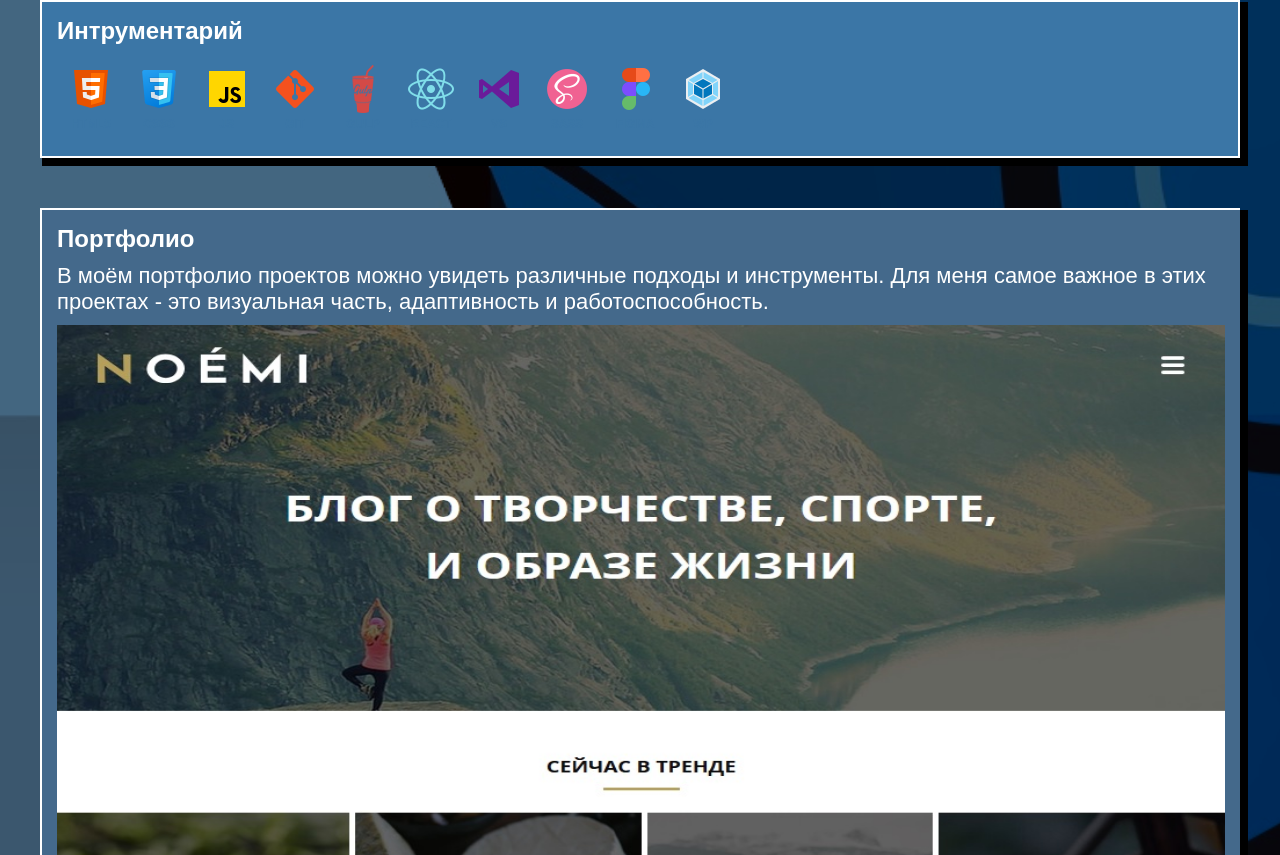
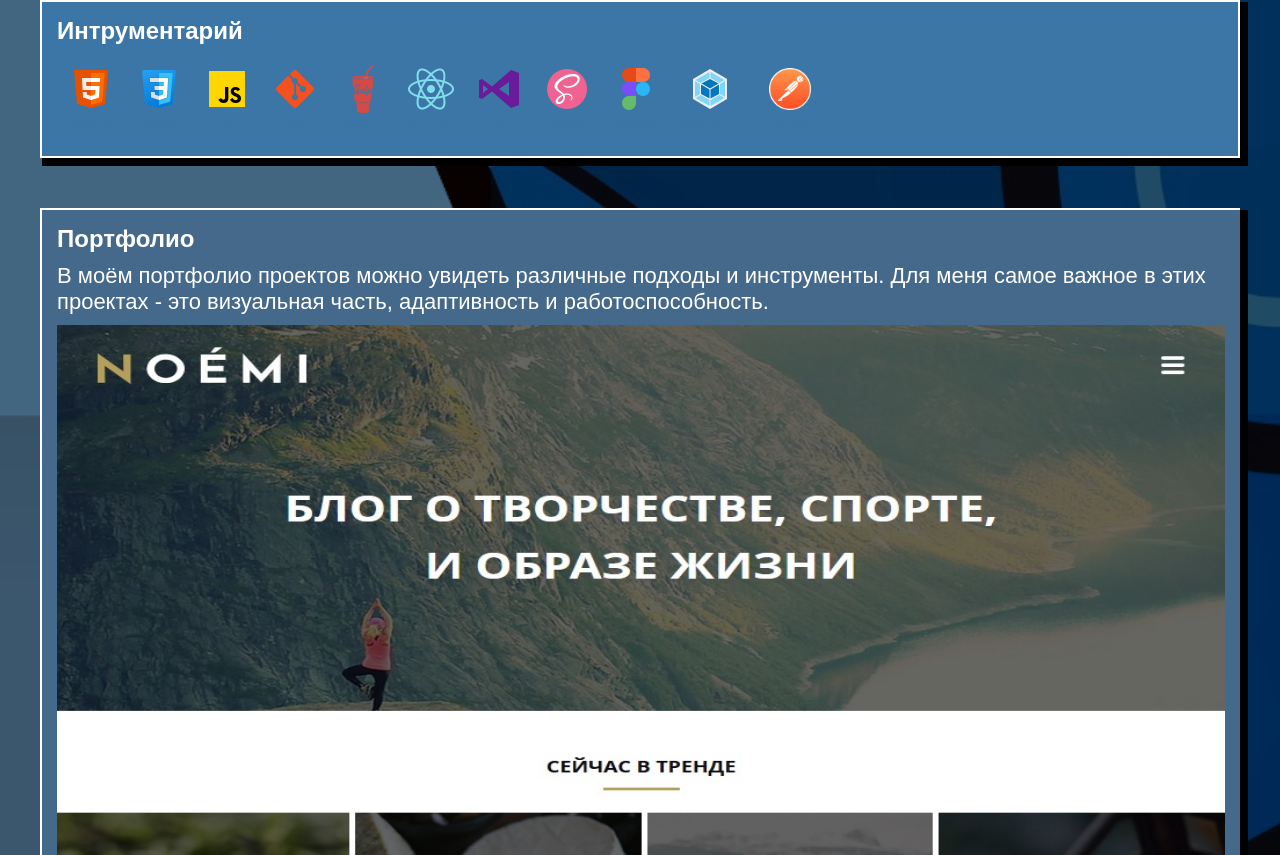
Before and after one commit to RafinurM/CV, a plain HTML site: page index.html in a window 1280 px wide. Shown: the part 1192-2047 px from the top of the page. Drawn offline with Linux system fonts and the light colour scheme.

Commit message:
add Postman

```diff
--- a/index.html
+++ b/index.html
@@ -206,7 +206,15 @@
           <li class="card_item">
             <figure>
               <img src="./images/icons/webpack_icon.png" alt="webpack" class="card_item-image" />
-              <figcaption class="card_item-image-description">wp</figcaption>
+              <figcaption class="card_item-image-description">WebPack</figcaption>
+            </figure>
+          </li>
+        </a>
+        <a href="https://www.postman.com/" class="card_item-link" target="_blank">
+          <li class="card_item">
+            <figure>
+              <img src="./images/icons/postman_icon.png" alt="postman" class="card_item-image" />
+              <figcaption class="card_item-image-description">Postman</figcaption>
             </figure>
           </li>
         </a>
--- a/style/exp.css
+++ b/style/exp.css
@@ -30,7 +30,6 @@
 .project::-webkit-scrollbar {
   inline-size: 0;
 }
-
 
 .button_container {
   display: flex;
--- a/style/instrumentary.css
+++ b/style/instrumentary.css
@@ -14,6 +14,7 @@
   border: 2px solid transparent;
   padding: 8px;
   transition: all 0.3s linear;
+  text-align: center;
 }
 
 .card_item-link:focus {
@@ -24,6 +25,10 @@
   outline: 1px solid #fff;
 }
 
+.card_item-image {
+  inline-size: 48px;
+  block-size: 48px;
+}
 .card_item-image-description {
   color: #3b76a6;
   font-weight: 700;
```
Also changed, not shown: images/icons/postman_icon.png (added).
